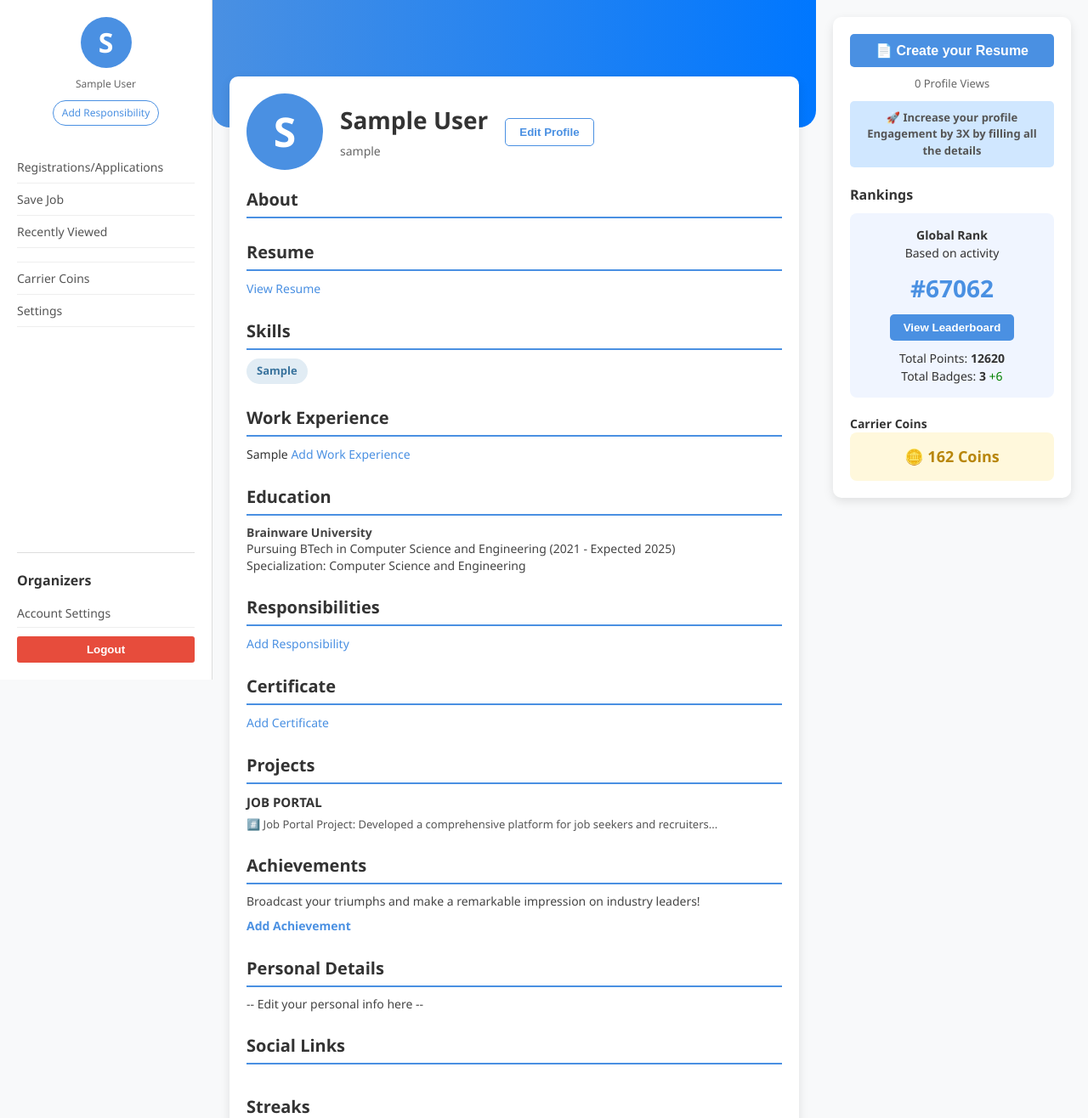
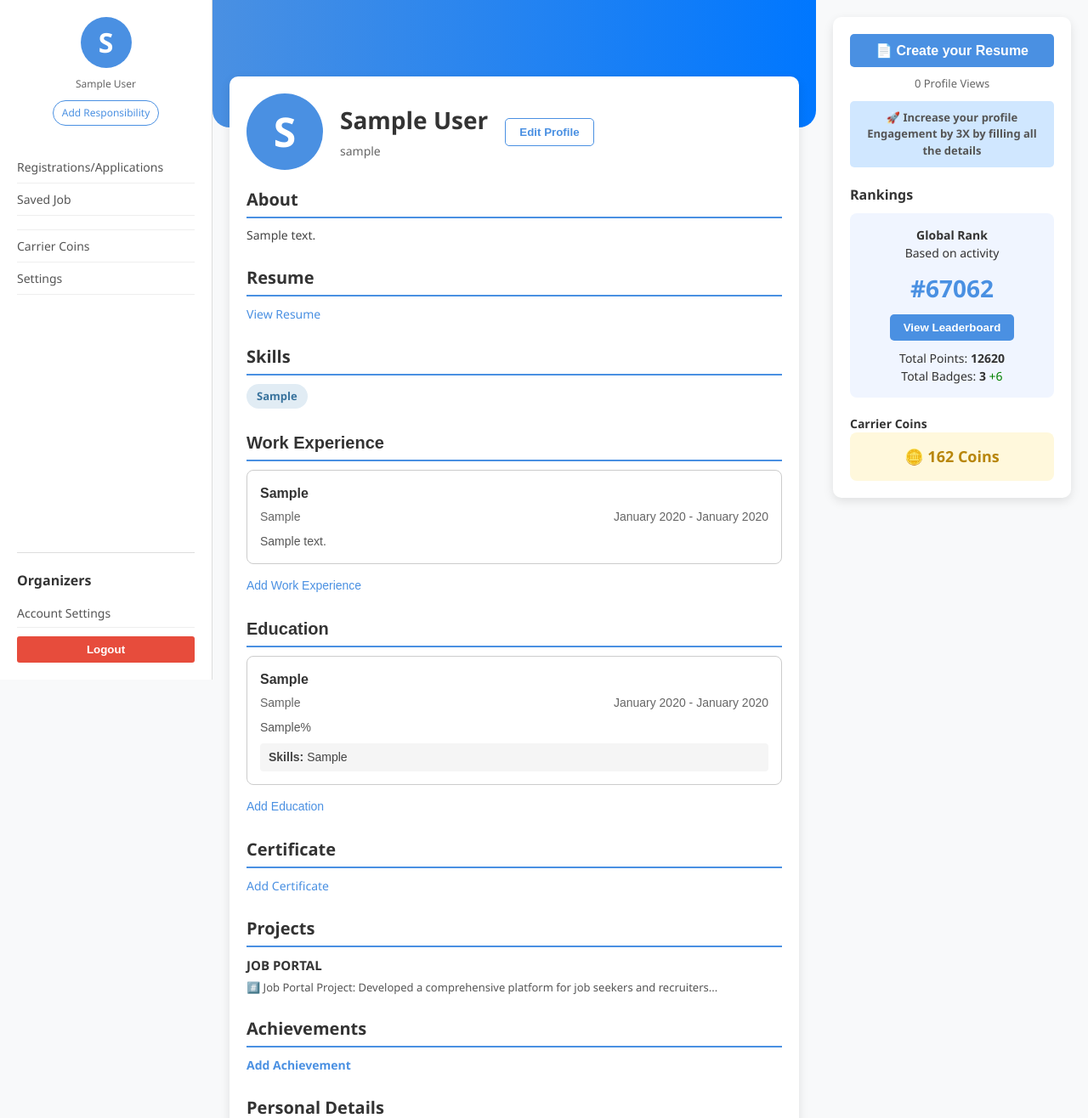
Before and after one commit to Sayan209191/Job-Portal, a Django app: page /auth/profile/ in a window 1280 px wide. Shown: the top 1316 px of the page at 85% size. Run offline with Django 5.2, Linux system fonts and the light colour scheme; a user stored in the database is signed in; tables that the repository leaves empty hold one stand-in row (values such as "Sample post"); some libraries are stand-ins or nearby versions.

Commit message:
Enhance user profile: add skills field to Education model, fix typos, update profile view for better work experience and education display, and adjust session settings in settings.py.

```diff
--- a/accounts/models.py
+++ b/accounts/models.py
@@ -34,8 +34,9 @@ class Education(models.Model):
     user = models.ForeignKey(User, on_delete=models.CASCADE)
     institude = models.CharField(max_length=250)
     course = models.CharField(max_length=300)
+    skills = models.TextField(blank=True, null=True);
     staringDate = models.DateField()
-    endingDate = models.DateField()
+    endingDate = models.DateField(null=True, blank=True)
     cgpa = models.CharField(max_length=10, blank=True, null=True)
     percentage = models.CharField(max_length=10, blank=True, null=True)
 
@@ -50,9 +51,9 @@ class Project(models.Model):
     id = models.IntegerField(auto_created=True, primary_key=True)
     user = models.ForeignKey(User, on_delete=models.CASCADE)
     title = models.CharField(max_length=250)
-    descrption = models.TextField()
+    description = models.TextField()
     project_url = models.URLField()
-    staring_date = models.DateTimeField()
+    starting_date = models.DateTimeField()
     end_date = models.DateTimeField(null=True, blank=True)
 
 class Certificate(models.Model):
@@ -61,7 +62,7 @@ class Certificate(models.Model):
 
 class AcievementCertificate(models.Model):
     user = models.ForeignKey(User, on_delete=models.CASCADE)
-    acievement = models.TextField()
+    achievement = models.TextField()
 
 class AppliedJob(models.Model):
     id = models.IntegerField(auto_created=True, primary_key=True)
--- a/accounts/views.py
+++ b/accounts/views.py
@@ -191,7 +191,7 @@ def profile_view(request):
         'user': user,
         'profile': profile,
         'work_experiences': WorkExperience.objects.filter(user=user).order_by('-id'),
-        'educations': Education.objects.filter(user=user),
+        'educations': Education.objects.filter(user=user).order_by('-id'),
         'saved_jobs': SavedJob.objects.filter(user=user),
         'projects': Project.objects.filter(user=user),
         'certificates': Certificate.objects.filter(user=user),
--- a/jobportal/settings.py
+++ b/jobportal/settings.py
@@ -85,7 +85,7 @@ MIDDLEWARE = [
 # Session settings
 SESSION_ENGINE = 'django.contrib.sessions.backends.db'
 SESSION_COOKIE_NAME = 'sessionid'
-SESSION_COOKIE_AGE = 1209600  # 2 weeks
+SESSION_COOKIE_AGE = 172800 ## 2 days
 SESSION_SAVE_EVERY_REQUEST = False
 SESSION_EXPIRE_AT_BROWSER_CLOSE = False
 
@@ -119,7 +119,7 @@ DATABASES = {
         'NAME': 'jobportal',
         'USER' : 'testuser',
         'PASSWORD' : 'Sayan@1234',
-        'HOST' : '192.168.1.6', #192.168.84.202 #192.168.146.202
+        'HOST' : '192.168.1.7', #192.168.84.202 #192.168.146.202
         'PORT' : '3306',
         'OPTIONS': {
             'charset': 'utf8mb4',
--- a/static/style/accounts/profile.css
+++ b/static/style/accounts/profile.css
@@ -554,3 +554,76 @@ nav ul li:hover {
     margin-left: 0;
   }
 }
+.work-exp {
+  margin-top: 20px;
+  font-family: Arial, sans-serif;
+}
+
+.work-entry {
+  background: #fff;
+  border: 1px solid #ccc;
+  border-radius: 8px;
+  padding: 15px;
+  margin-bottom: 15px;
+}
+
+.position {
+  font-weight: 700;
+  font-size: 16px;
+  margin-bottom: 5px;
+}
+
+.company-dates {
+  display: flex;
+  justify-content: space-between;
+  font-size: 14px;
+  color: #666;
+  margin-bottom: 8px;
+}
+
+.description {
+  font-size: 14px;
+  color: #555;
+}
+
+
+.education {
+  margin-top: 20px;
+  font-family: Arial, sans-serif;
+}
+
+.education-entry {
+  background: #fff;
+  border: 1px solid #ccc;
+  border-radius: 8px;
+  padding: 15px;
+  margin-bottom: 15px;
+}
+
+.course {
+  font-weight: 700;
+  font-size: 16px;
+  margin-bottom: 5px;
+}
+
+.institute-details {
+  display: flex;
+  justify-content: space-between;
+  font-size: 14px;
+  color: #666;
+  margin-bottom: 8px;
+}
+
+.score {
+  font-size: 14px;
+  color: #555;
+  margin-bottom: 8px;
+}
+
+.edu-skills {
+  font-size: 14px;
+  color: #444;
+  background-color: #f5f5f5;
+  padding: 6px 10px;
+  border-radius: 4px;
+}
--- a/template/account/profile-view.html
+++ b/template/account/profile-view.html
@@ -21,8 +21,8 @@
       <nav>
         <ul>
           <li>Registrations/Applications</li>
-          <li>Save Job</li>
-          <li>Recently Viewed</li>
+          <li>Saved Job</li>
+          {% comment %} <li>Recently Viewed</li> {% endcomment %}
           <li>
             {% if certificates %}
             {% if certificates.certificate %}
@@ -63,7 +63,7 @@
 
         <section class="about">
           <h2>About</h2>
-          <p> </p>
+          <p> {{profile.about}}</p>
         </section>
 
         <section class="resume">
@@ -87,25 +87,66 @@
 
         <section class="work-exp">
           <h2>Work Experience</h2>
-          {% comment %} Work Experience Field {% endcomment %}
           {% for work in work_experiences %}
-              <span class="tag">{{ work.position }}</span>
+            <div class="work-entry">
+              <div class="position">{{ work.position }}</div>
+              <div class="company-dates">
+                <span class="company">{{ work.organization }}</span>
+                <span class="dates">
+                  {{ work.joining|date:"F Y" }} -
+                  {% if work.enddate %}
+                    {{ work.enddate|date:"F Y" }}
+                  {% else %}
+                    Present
+                  {% endif %}
+                </span>
+              </div>
+              <div class="description">{{ work.description }}</div>
+            </div>
           {% endfor %}
           <a href="#">Add Work Experience</a>
         </section>
 
+
         <section class="education">
           <h2>Education</h2>
-          <p><strong>Brainware University</strong></p>
-          <p>Pursuing BTech in Computer Science and Engineering (2021 - Expected 2025)</p>
-          <p>Specialization: Computer Science and Engineering</p>
-          {% comment %} <p>Percentage: 76% | CGPA: 8</p> {% endcomment %}
+          {% for education in educations %}
+            <div class="education-entry">
+              <div class="course">{{ education.course }}</div>
+
+              <div class="institute-details">
+                <span class="institute">{{ education.institude }}</span>
+                <span class="dates">
+                  {{ education.staringDate|date:"F Y" }} -
+                  {% if education.endingDate %}
+                    {{ education.endingDate|date:"F Y" }}
+                  {% else %}
+                    Present
+                  {% endif %}
+                </span>
+              </div>
+
+              <div class="score">
+                {% if education.percentage %}
+                  {{ education.percentage }}%
+                {% elif education.cgpa %}
+                  CGPA: {{ education.cgpa }}
+                {% endif %}
+              </div>
+
+              {% if education.skills %}
+                <div class="edu-skills">
+                  <strong>Skills:</strong> {{ education.skills }}
+                </div>
+              {% endif %}
+            </div>
+          {% endfor %}
+           <a href="#">Add Education</a>
         </section>
 
-        <section class="responsibility">
-          <h2>Responsibilities</h2>
-          <a href="#">Add Responsibility</a>
-        </section>
+
+
+
 
         <section class="certificate">
           <h2>Certificate</h2>
@@ -127,7 +168,7 @@
 
         <section class="achievements">
           <h2>Achievements</h2>
-          <p>Broadcast your triumphs and make a remarkable impression on industry leaders!</p>
+          <p></p>
           <a href="#">Add Achievement</a>
         </section>
 
```
